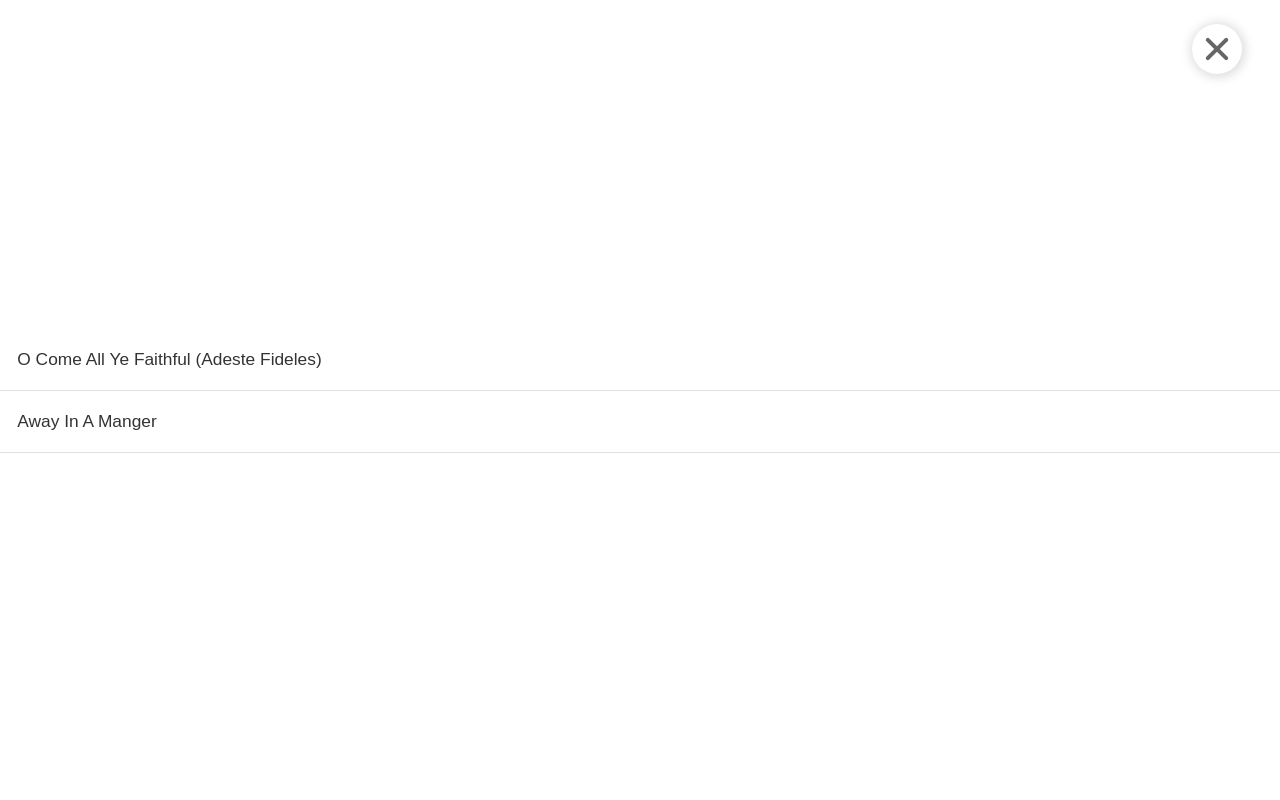
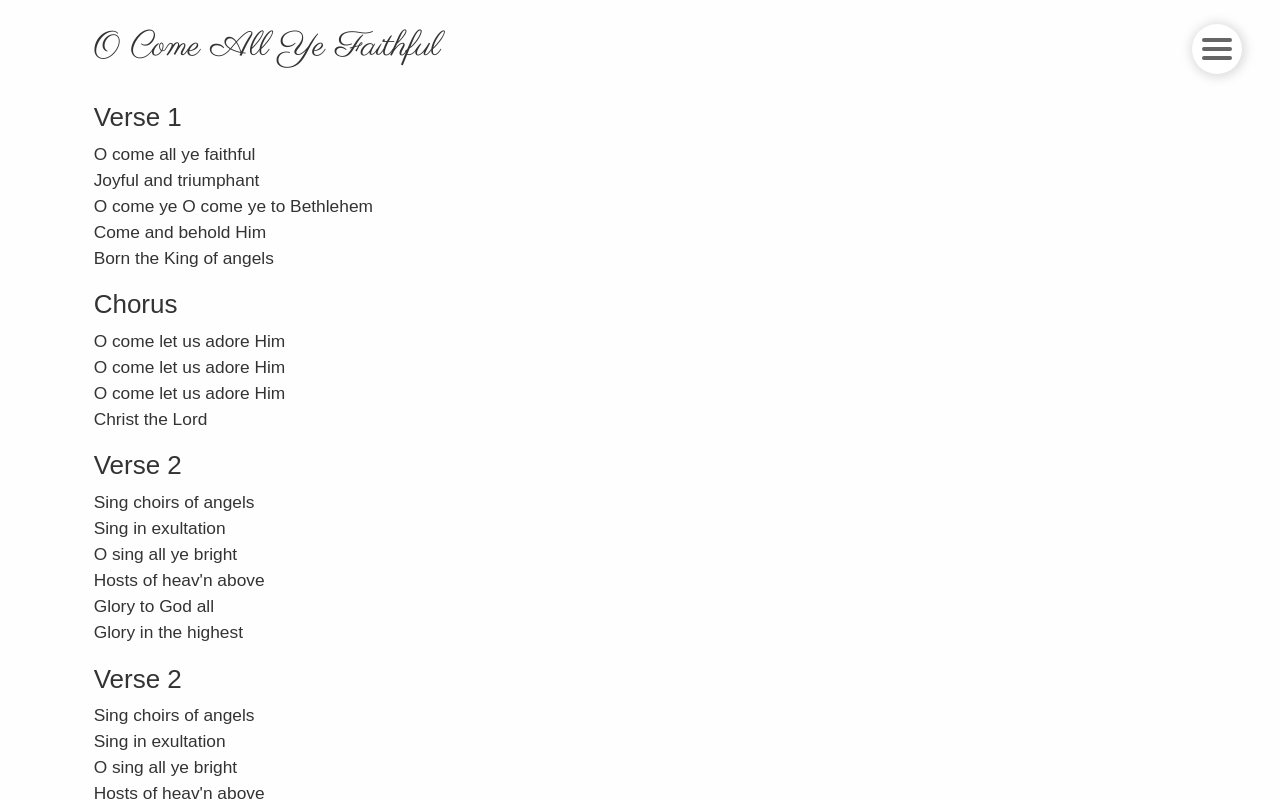
Before and after one commit to callumjg/carols, an Angular app: page / in a window 1280 px wide. Shown: the top 800 px of the page. Built offline with nearby package versions, Linux system fonts and the light colour scheme; a web font is replaced by a local one.

Commit message:
clean up

```diff
--- a/src/app/app.component.html
+++ b/src/app/app.component.html
@@ -1,5 +1,4 @@
 <app-nav [songs]="songs"></app-nav>
 <div class="container">
-  <h1>Carols</h1>
   <app-song *ngFor="let song of songs" [song]="song"></app-song>
 </div>
--- a/src/app/nav/nav.component.ts
+++ b/src/app/nav/nav.component.ts
@@ -7,7 +7,7 @@ import { Component, Inject, Input, OnInit } from '@angular/core';
   styleUrls: ['./nav.component.css'],
 })
 export class NavComponent implements OnInit {
-  isOpen = true;
+  isOpen = false;
 
   @Input() songs;
 
--- a/src/app/songs.json
+++ b/src/app/songs.json
@@ -1,6 +1,6 @@
 [
   {
-    "title": "O Come All Ye Faithful (Adeste Fideles)",
+    "title": "O Come All Ye Faithful",
     "lyrics": [
       {
         "label": "Verse 1",
```
